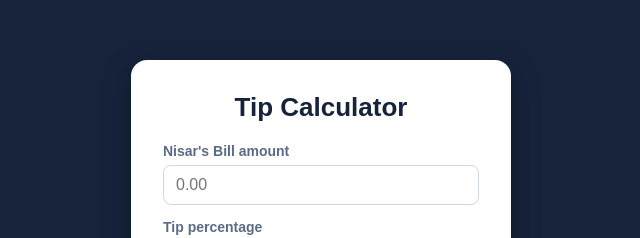
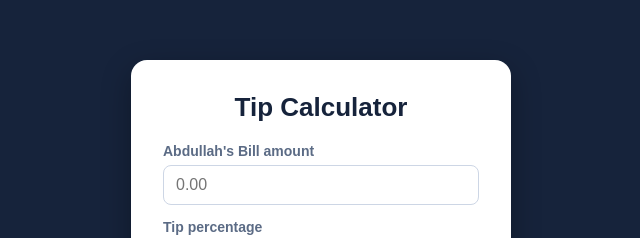
Before and after one commit to nisarahmad-31/classactivity1, a plain HTML site: page index.html in a window 1280 px wide. Shown: the part 124-362 px from the top of the page, 319-959 px from the left. Drawn offline with Linux system fonts and the light colour scheme.

Commit message:
Update index.html

```diff
--- a/index.html
+++ b/index.html
@@ -11,7 +11,7 @@
     <!-- CONFLICT ZONE: both developers will edit the line below -->
     <h1>Tip Calculator</h1>
 
-    <label for="bill">Nisar's Bill amount</label>
+    <label for="bill">Abdullah's Bill amount</label>
     <input id="bill" type="number" min="0" placeholder="0.00" />
 
     <label for="tip">Tip percentage</label>
```
